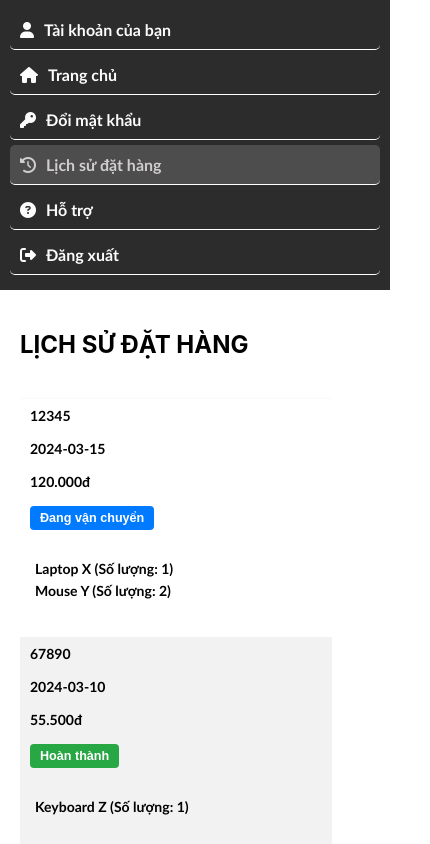
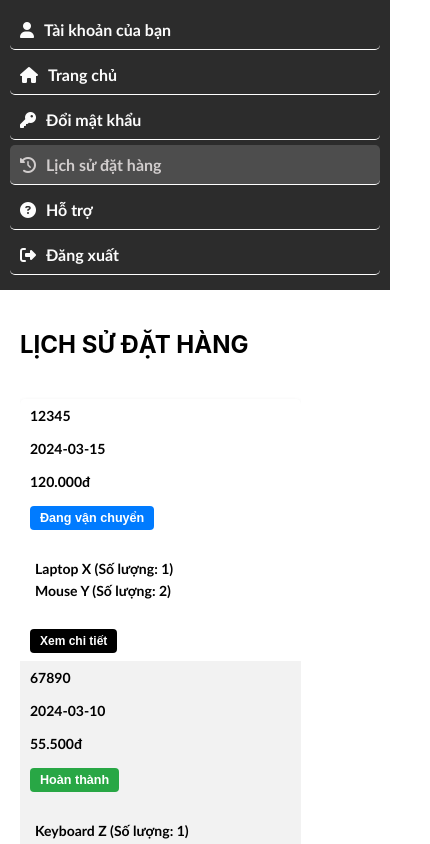
Before and after one commit to lechithanh172/IT4409, a React (Create React App) app in the folder frontend/: page /profile/order-history in a window 390 px wide. Shown: the top 844 px of the page, 430 px wide, since content can reach past the window. Built offline with nearby package versions, Linux system fonts and the light colour scheme.

Commit message:
Update responsive design of Order History Table

```diff
--- a/frontend/src/components/UserProfile/OrderHistory.css
+++ b/frontend/src/components/UserProfile/OrderHistory.css
@@ -81,12 +81,17 @@
 
 /* Styles for the expand/collapse button */
 .expand-button {
-    background-color: transparent;
-    border: none;
-    font-size: 1.2em;
     cursor: pointer;
     padding: 0;
-    color: #007bff; /* Blue color */
+    padding: 5px 10px;
+    border: none;
+    border-radius: 4px;
+    font-size: 0.9em;
+    font-weight: bold;
+    cursor: default;
+    color: #ffffff;
+     background-color: #000000;
+    font-size:  12px;
 }
 
 /* Styles for the expanded row */
@@ -115,7 +120,15 @@
     }
     /* Hide expand button on very small screens - optional */
     .expand-button{
-        display: none;
+        padding: 5px 10px;
+        border: none;
+        border-radius: 4px;
+        font-size: 0.9em;
+        font-weight: bold;
+        cursor: default;
+        color: #ffffff;
+         background-color: #000000;
+        font-size:  12px;
     }
     .order-table td{
       display: block;
--- a/frontend/src/components/UserProfile/OrderHistory.js
+++ b/frontend/src/components/UserProfile/OrderHistory.js
@@ -112,7 +112,7 @@ function OrderHistory() {
                                             className="expand-button"
                                             onClick={() => toggleRow(order.orderId)}
                                         >
-                                            {expandedRows.includes(order.orderId) ? '-' : '+'}
+                                            {expandedRows.includes(order.orderId) ? 'Thu gọn' : 'Xem chi tiết'}
                                         </button>
                                     </td>
                                 </tr>
--- a/frontend/src/pages/UserOrderHistoryPage.css
+++ b/frontend/src/pages/UserOrderHistoryPage.css
@@ -28,6 +28,6 @@
 
     .user-order-history-table {
         margin-left: 0;
-        width: 100%;
+        width: 90%;
     }
 }
--- a/frontend/src/pages/UserProfilePage.css
+++ b/frontend/src/pages/UserProfilePage.css
@@ -18,6 +18,7 @@
           flex-direction: column;
     }
       .user-profile-page-content{
+        margin-left: 0;
           width: 80%;
         }
 }
```
